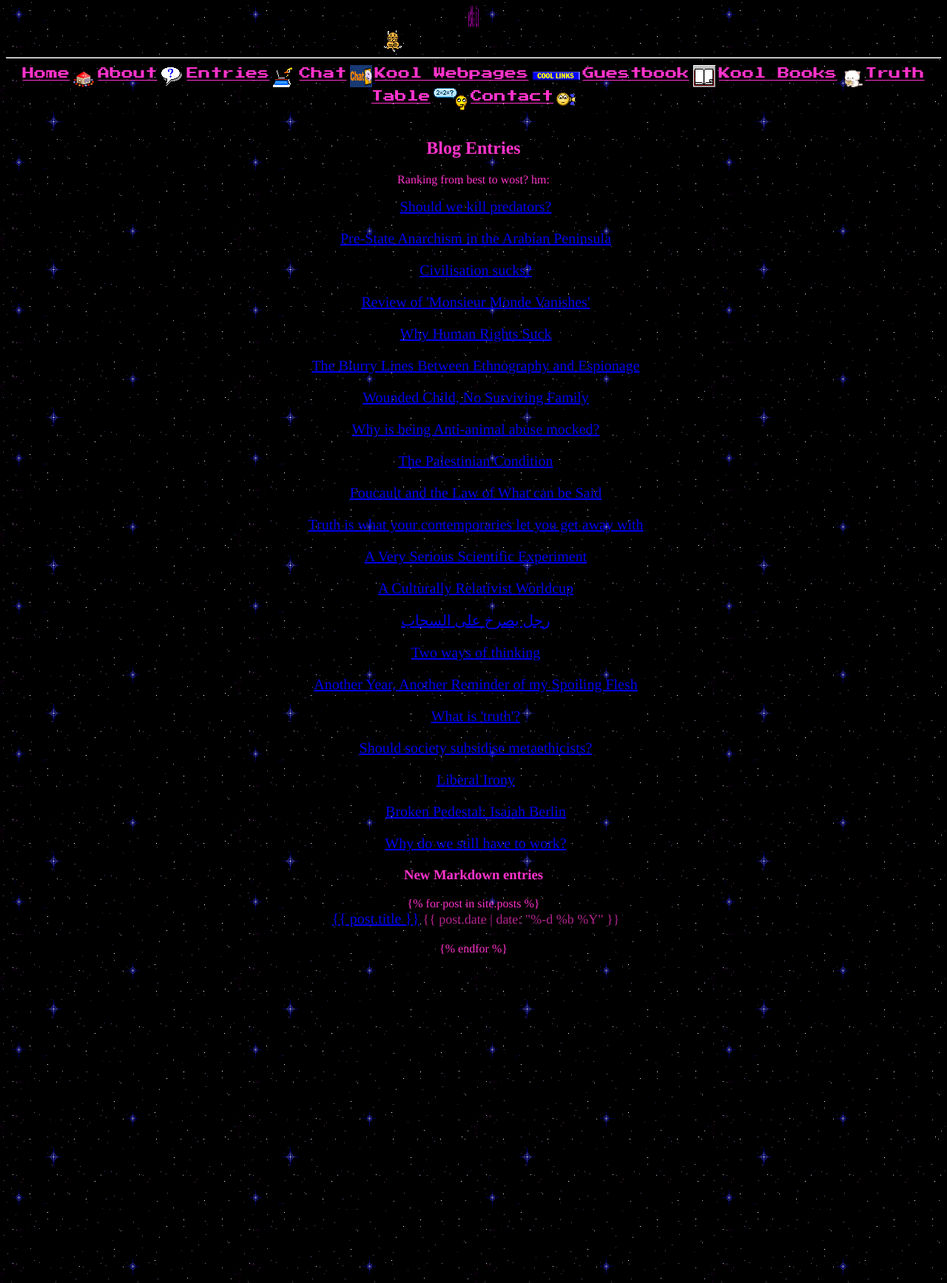
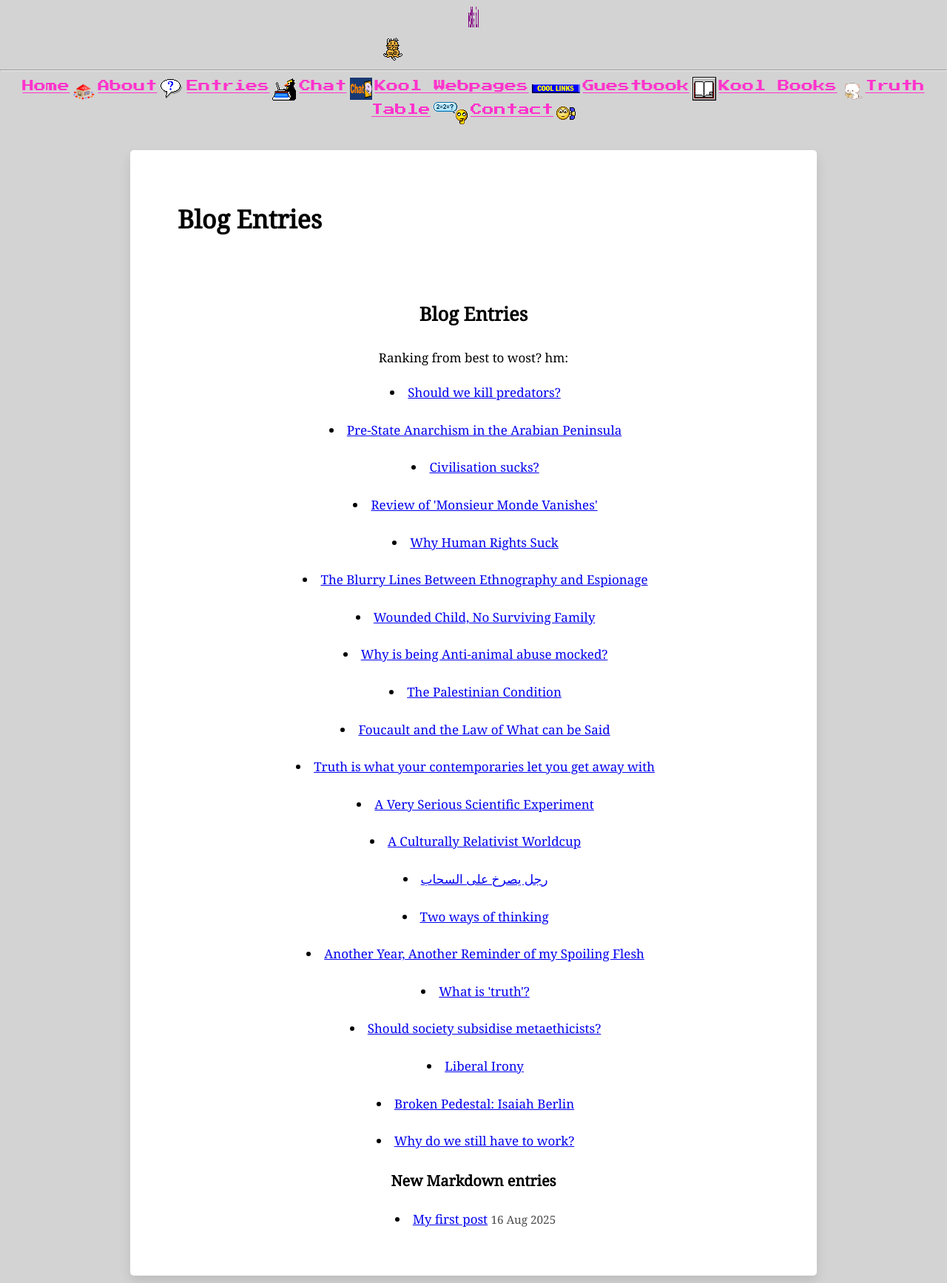
Before and after one commit to Catofminerva/Catofminerva.github.io, a Jekyll site: the page built from blog_posts.html, in a window 1280 px wide. Shown: the whole page at 74% size. Built offline with Jekyll 4.4.1, drawn with Linux system fonts in a browser that asks for light colours.

Commit message:
Update blog_posts.html

```diff
--- a/blog_posts.html
+++ b/blog_posts.html
@@ -1,115 +1,9 @@
-<!DOCTYPE html>
-<html lang="en">
-<head>
-    <meta name="viewport" content="width=device-width, initial-scale=1">
-    <meta charset="UTF-8">
-    <title>Ali's Chat Room</title>
-    <link href="https://fonts.googleapis.com/css2?family=Press+Start+2P&display=swap" rel="stylesheet">
-    <style>
-       body {
-            background-color: black;
-            background-image: url('stars.gif');
-            font-family: "Press Start 2", Times, serif;
-            color: #FF33CC;
-            position: relative;
-        }
+---
+layout: post
+title: "Blog Entries"
+permalink: /blog_posts.html
+---
 
-        .header {
-            background-color: #FF33CC; /* Pink header */
-            color: #FFF;
-            padding: 10px;
-            text-align: center;
-            font-size: 1.5em;
-        }
-
-    @keyframes flip {
-            0% { transform: rotateY(0deg); }
-            50% { transform: rotateY(180deg); }
-            100% { transform: rotateY(0deg); }
-        }
-
-        .title {
-            font-family: 'Press Start 2P', cursive; /* Retro font */
-            font-size: 2rem;
-            color: purple;
-            animation: flip 4s infinite; /* Flip animation */
-        }
-
-kitty.gif {
-    margin-top: 0px;
-}
-
-hr {
-    margin-top: -15px;  /* Adjust this value as needed */
-}
-
-ul {
-    list-style-type: none;   /* This removes the bullet points */
-    padding-left: 0;
-    margin-left: 0;
-}
-
-li {
-    padding-left: 0.3em;  /* This adds a small space between the bullet and the text */
-    margin-bottom: 20px; /* This will add space below each bullet point */
-    font-size: 1.25em;
-}
-
-
-
-        h2 {
-            white-space: nowrap;
-            overflow: hidden;
-            text-overflow: ellipsis;
-        }
-
-
-.welcome-message {
-    font-family: Times New Roman, Times, serif;
-    color: yellow;
-    font-size: 1.25em; /* adjust size as desired */
-}
-
-
-        .nav {
-    font-family: 'Press Start 2P', cursive;
-    color: #FF33CC;
-}
-
-      </style>
-
-
-
-
-
-</head>
-<body>
-    <center>
-        <div class="title">Ali's Blog</div> <!-- Updated title with flip effect -->
-        <img src="kitty.gif" alt="kitty Gif" class="kitty-gif">
-    </center>
-    <hr>
-    <!-- Navigation Buttons -->
-<center>
-    <a href="index.html" class="retro-btn nav">Home</a>
-    <img src="cutehome.gif" alt="home GIF" style="vertical-align: middle; width: 30px; height: 30px;">
-    <a href="about.html" class="retro-btn nav">About</a>
-    <img src="about.gif" alt="about GIF" style="vertical-align: middle;">
-    <a href="blog_posts.html" class="retro-btn nav">Entries</a>
-    <img src="post.gif" alt="post GIF" style="vertical-align: middle;">
-    <a href="chat.html" class="retro-btn nav">Chat</a>
-    <img src="chattt.gif" alt="chat GIF" style="vertical-align: middle; width: 30px; height: 30px;">
-    <a href="coolsite.html" class="retro-btn nav">Kool Webpages</a>
-    <img src="coollinks.gif" alt="cool GIF" style="vertical-align: middle;">
-    <a href="guestbook.html" class="retro-btn nav">Guestbook</a>
-    <img src="book-0037.gif" alt="Guestbook GIF" style="vertical-align: middle;">
-    <a href="books.html" class="retro-btn nav">Kool Books</a>
-    <img src="catread.gif" alt="reading GIF" style="vertical-align: middle; width: 30px; height: 30px;">
-    <a href="truthtable.html" class="retro-btn nav">Truth Table</a>
-    <img src="math.gif" alt="math GIF" style="vertical-align: middle;">
-    <a href="contact.html" class="retro-btn nav">Contact</a>
-    <img src="phone.gif" alt="Phone GIF" style="vertical-align: middle;">
-</center>
 <br>
 
 <body>
```
